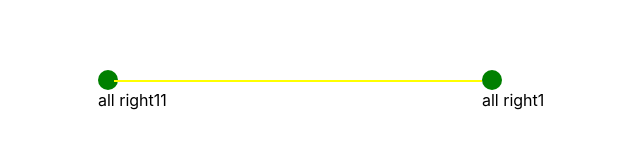
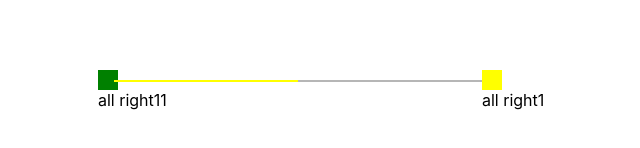
Before and after one commit to rahulsha05x/progress-stepper, a React (Create React App) app: page / in a window 1280 px wide. Shown: the part 226-374 px from the top of the page, without its empty margins (158-798 px from the left). Built offline with nearby package versions, Linux system fonts and the light colour scheme; the HTML template or start-up script is replaced by a standard one.

Commit message:
Updated circle and line

```diff
--- a/src/App.tsx
+++ b/src/App.tsx
@@ -97,10 +97,11 @@ function App() {
               <IconWrapper className="IconClass">
                 <Circle
                   completed
-                  content={<i className="fa fa-check"></i>}
+                  icon={<i className="fa fa-check"></i>}
                   color="green"
+                  squared
                 />
-                <Line color="yellow" />
+                <Line color="yellow" progress={'50'} />
               </IconWrapper>
               <TextWrapper>all right11</TextWrapper>
             </Step>
@@ -108,8 +109,9 @@ function App() {
               <IconWrapper className="IconClass">
                 <Circle
                   completed
-                  content={<i className="fa fa-check"></i>}
-                  color="green"
+                  icon={<i className="fa fa-check"></i>}
+                  color="yellow"
+                  squared
                 />
                 <Line color="yellow" />
               </IconWrapper>
--- a/src/components/atoms/Circle/CircleIcon.tsx
+++ b/src/components/atoms/Circle/CircleIcon.tsx
@@ -1,20 +1,26 @@
 import React from 'react';
 export const Circle = ({
   completed,
-  content,
+  icon,
   color,
   className = '',
+  squared,
   children,
 }: {
   completed: boolean;
-  content: any;
+  icon: any;
   color: string;
   className?: string;
+  squared?: boolean;
   children?: any;
 }) => {
+  const styles = {
+    backgroundColor: color,
+    borderRadius: squared ? '0px' : '50%',
+  };
   return (
-    <div className={`circle ${className}`} style={{ backgroundColor: color }}>
-      {completed && content}
+    <div className={`circle ${className}`} style={styles}>
+      {completed && icon}
     </div>
   );
 };
--- a/src/components/atoms/Line/Line.tsx
+++ b/src/components/atoms/Line/Line.tsx
@@ -3,18 +3,25 @@ import React from 'react';
 export const Line = ({
   color,
   className = '',
+  orientation = 'horizontal',
+  progress,
 }: {
   color: string;
+  orientation?: string;
+  progress?: string;
   className?: string;
 }) => {
-  return (
-    <div
-      className={`line ${className}`}
-      style={{
-        backgroundColor: color,
-      }}
-    ></div>
-  );
+  console.log('orientation', orientation);
+  const progressDirection =
+    orientation === 'vertical' ? 'to bottom' : 'to right';
+  const inactive = '#b6b6b6';
+  const exp = `${progressDirection}, ${color} ${progress}%, ${inactive} ${progress}%`;
+  console.log('Expression', exp);
+  const styles = {
+    backgroundImage: `linear-gradient(${exp})`,
+    backgroundColor: color,
+  };
+  return <div className={`line ${className}`} style={styles}></div>;
 };
 Line.displayName = 'Line';
 export default Line;
```
